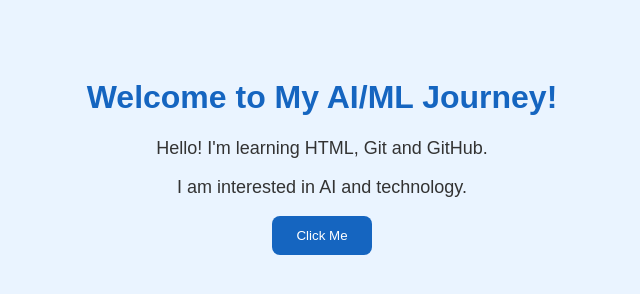
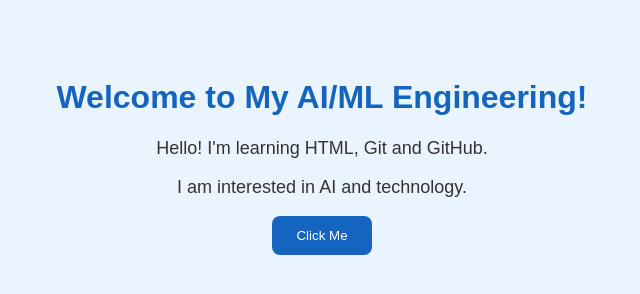
Before and after one commit to e82swasthika/my-first-website, a plain HTML site: page index.html in a window 1280 px wide. Shown: the whole page, without its empty margins (318-958 px from the left). Drawn offline with Linux system fonts and the light colour scheme.

Commit message:
Update website heading

```diff
--- a/index.html
+++ b/index.html
@@ -32,7 +32,7 @@
 </head>
 
 <body>
-    <h1>Welcome to My AI/ML Journey!</h1>
+    <h1>Welcome to My AI/ML Engineering!</h1>
 
     <p>Hello! I'm learning HTML, Git and GitHub.</p>
 
```
